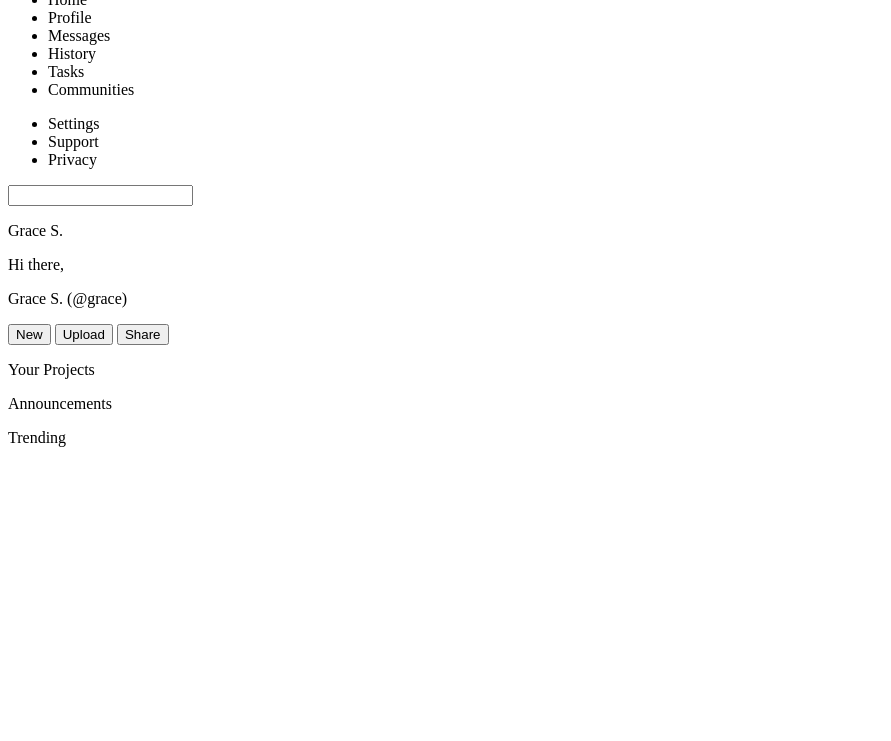
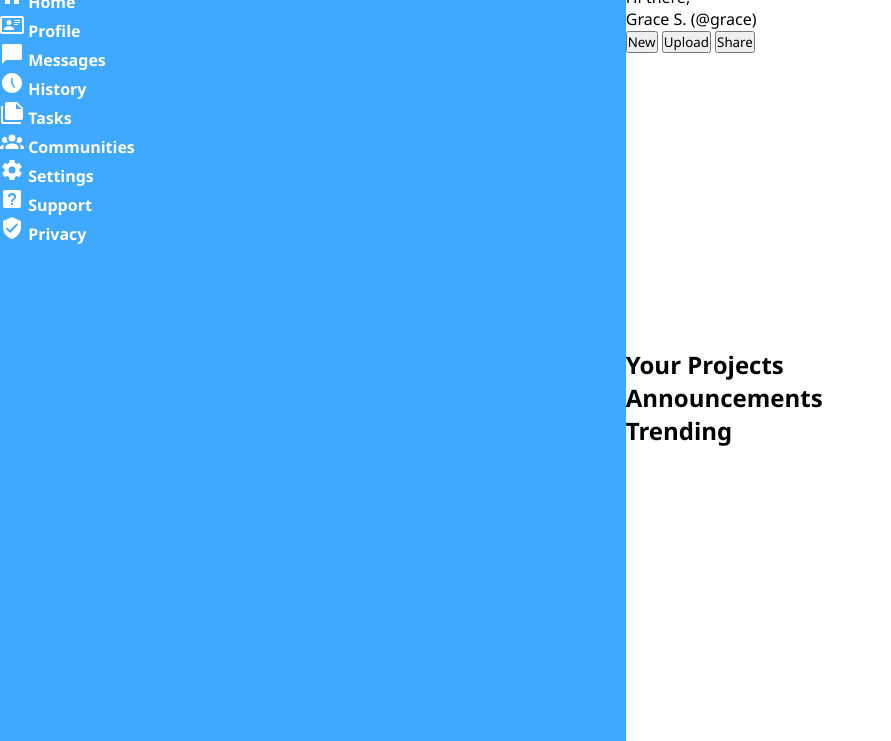
Before and after one commit to grace-see/admin-dashboard, a plain HTML site: page index.html in a window 1280 px wide. Shown: the part 59-800 px from the top of the page, without its empty margins (0-891 px from the left). Drawn offline with Linux system fonts and the light colour scheme.

Commit message:
Started grid formatting and added sidebar icons

```diff
--- a/index.html
+++ b/index.html
@@ -3,24 +3,62 @@
     <head>
         <meta charset="UTF-8">
         <meta name="viewport" content="width=device-width, initial-scale=1.0">
-        <title>Document</title>
+        <link rel="stylesheet" href="./style.css">
+        <title>Dashboard</title>
     </head>
     <body>
         <div class="container">
             <div class="sidebar">
-                <p class="logo">Dashboard</p>
+                <div class="logo">
+                    <h1>Dashboard</h1>
+                </div>
                 <ul>
-                    <li>Home</li>
-                    <li>Profile</li>
-                    <li>Messages</li>
-                    <li>History</li>
-                    <li>Tasks</li>
-                    <li>Communities</li>
+                    <li>
+                        <svg xmlns="http://www.w3.org/2000/svg" viewBox="0 0 24 24"><title>home</title>
+                        <path d="M10,20V14H14V20H19V12H22L12,3L2,12H5V20H10Z" /></svg>
+                        Home
+                    </li>
+                    <li>
+                        <svg xmlns="http://www.w3.org/2000/svg" viewBox="0 0 24 24"><title>card-account-details-outline</title>
+                        <path d="M22,3H2C0.91,3.04 0.04,3.91 0,5V19C0.04,20.09 0.91,20.96 2,21H22C23.09,20.96 23.96,20.09 24,19V5C23.96,3.91 23.09,3.04 22,3M22,19H2V5H22V19M14,17V15.75C14,14.09 10.66,13.25 9,13.25C7.34,13.25 4,14.09 4,15.75V17H14M9,7A2.5,2.5 0 0,0 6.5,9.5A2.5,2.5 0 0,0 9,12A2.5,2.5 0 0,0 11.5,9.5A2.5,2.5 0 0,0 9,7M14,7V8H20V7H14M14,9V10H20V9H14M14,11V12H18V11H14" /></svg>
+                        Profile
+                    </li>
+                    <li>
+                        <svg xmlns="http://www.w3.org/2000/svg" viewBox="0 0 24 24"><title>message</title>
+                        <path d="M20,2H4A2,2 0 0,0 2,4V22L6,18H20A2,2 0 0,0 22,16V4C22,2.89 21.1,2 20,2Z" /></svg>
+                        Messages
+                    </li>
+                    <li>
+                        <svg xmlns="http://www.w3.org/2000/svg" viewBox="0 0 24 24"><title>clock-time-five</title>
+                        <path d="M12 2C6.5 2 2 6.5 2 12C2 17.5 6.5 22 12 22C17.5 22 22 17.5 22 12S17.5 2 12 2M14 17L11 11.8V7H12.5V11.4L15.3 16.3L14 17Z" /></svg>
+                        History</li>
+                    <li>
+                        <svg xmlns="http://www.w3.org/2000/svg" viewBox="0 0 24 24"><title>note-multiple</title>
+                        <path d="M16,9H21.5L16,3.5V9M7,2H17L23,8V18A2,2 0 0,1 21,20H7C5.89,20 5,19.1 5,18V4A2,2 0 0,1 7,2M3,6V22H21V24H3A2,2 0 0,1 1,22V6H3Z" /></svg>
+                        Tasks
+                    </li>
+                    <li>
+                        <svg xmlns="http://www.w3.org/2000/svg" viewBox="0 0 24 24"><title>account-group</title>
+                        <path d="M12,5.5A3.5,3.5 0 0,1 15.5,9A3.5,3.5 0 0,1 12,12.5A3.5,3.5 0 0,1 8.5,9A3.5,3.5 0 0,1 12,5.5M5,8C5.56,8 6.08,8.15 6.53,8.42C6.38,9.85 6.8,11.27 7.66,12.38C7.16,13.34 6.16,14 5,14A3,3 0 0,1 2,11A3,3 0 0,1 5,8M19,8A3,3 0 0,1 22,11A3,3 0 0,1 19,14C17.84,14 16.84,13.34 16.34,12.38C17.2,11.27 17.62,9.85 17.47,8.42C17.92,8.15 18.44,8 19,8M5.5,18.25C5.5,16.18 8.41,14.5 12,14.5C15.59,14.5 18.5,16.18 18.5,18.25V20H5.5V18.25M0,20V18.5C0,17.11 1.89,15.94 4.45,15.6C3.86,16.28 3.5,17.22 3.5,18.25V20H0M24,20H20.5V18.25C20.5,17.22 20.14,16.28 19.55,15.6C22.11,15.94 24,17.11 24,18.5V20Z" /></svg>
+                        Communities
+                    </li>
                 </ul>
                 <ul>
-                    <li>Settings</li>
-                    <li>Support</li>
-                    <li>Privacy</li>
+                    <li>
+                        <svg xmlns="http://www.w3.org/2000/svg" viewBox="0 0 24 24"><title>cog</title>
+                        <path d="M12,15.5A3.5,3.5 0 0,1 8.5,12A3.5,3.5 0 0,1 12,8.5A3.5,3.5 0 0,1 15.5,12A3.5,3.5 0 0,1 12,15.5M19.43,12.97C19.47,12.65 19.5,12.33 19.5,12C19.5,11.67 19.47,11.34 19.43,11L21.54,9.37C21.73,9.22 21.78,8.95 21.66,8.73L19.66,5.27C19.54,5.05 19.27,4.96 19.05,5.05L16.56,6.05C16.04,5.66 15.5,5.32 14.87,5.07L14.5,2.42C14.46,2.18 14.25,2 14,2H10C9.75,2 9.54,2.18 9.5,2.42L9.13,5.07C8.5,5.32 7.96,5.66 7.44,6.05L4.95,5.05C4.73,4.96 4.46,5.05 4.34,5.27L2.34,8.73C2.21,8.95 2.27,9.22 2.46,9.37L4.57,11C4.53,11.34 4.5,11.67 4.5,12C4.5,12.33 4.53,12.65 4.57,12.97L2.46,14.63C2.27,14.78 2.21,15.05 2.34,15.27L4.34,18.73C4.46,18.95 4.73,19.03 4.95,18.95L7.44,17.94C7.96,18.34 8.5,18.68 9.13,18.93L9.5,21.58C9.54,21.82 9.75,22 10,22H14C14.25,22 14.46,21.82 14.5,21.58L14.87,18.93C15.5,18.67 16.04,18.34 16.56,17.94L19.05,18.95C19.27,19.03 19.54,18.95 19.66,18.73L21.66,15.27C21.78,15.05 21.73,14.78 21.54,14.63L19.43,12.97Z" /></svg>
+                        Settings
+                    </li>
+                    <li>
+                        <svg xmlns="http://www.w3.org/2000/svg" viewBox="0 0 24 24"><title>help-box</title>
+                        <path d="M11,18H13V16H11V18M12,6A4,4 0 0,0 8,10H10A2,2 0 0,1 12,8A2,2 0 0,1 14,10C14,12 11,11.75 11,15H13C13,12.75 16,12.5 16,10A4,4 0 0,0 12,6M5,3H19A2,2 0 0,1 21,5V19A2,2 0 0,1 19,21H5A2,2 0 0,1 3,19V5A2,2 0 0,1 5,3Z" /></svg>
+                        Support
+                    </li>
+                    <li>
+                        <svg xmlns="http://www.w3.org/2000/svg" viewBox="0 0 24 24"><title>shield-check</title>
+                        <path d="M10,17L6,13L7.41,11.59L10,14.17L16.59,7.58L18,9M12,1L3,5V11C3,16.55 6.84,21.74 12,23C17.16,21.74 21,16.55 21,11V5L12,1Z" /></svg>
+                        Privacy
+                    </li>
                 </ul>
             </div>
             <div class="header">
@@ -33,20 +71,20 @@
                 <button>Share</button>
             </div>
             <div class="main-content">
-                <p>Your Projects</p>
+                <h2>Your Projects</h2>
                 <div class="item"></div>
                 <div class="item"></div>
                 <div class="item"></div>
                 <div class="item"></div>
                 <div class="item"></div>
                 <div class="item"></div>
-                <p>Announcements</p>
+                <h2>Announcements</h2>
                 <div class="announcements">
                     <div class="item"></div>
                     <div class="item"></div>
                     <div class="item"></div>
                 </div>
-                <p>Trending</p>
+                <h2>Trending</h2>
                 <div class="trending">
                     <div class="item"></div>
                     <div class="item"></div>
--- a/style.css
+++ b/style.css
@@ -1,4 +1,43 @@
 * {
     margin: 0px;
     padding: 0px;
+    font-family:'Segoe UI', Tahoma, Geneva, Verdana, sans-serif;
+    --sky-blue: rgb(63, 168, 255);
 }
+
+ul {
+    font-size: 16px;
+    list-style: none;
+}
+
+svg {
+    width: 24px;
+    height: 24px;
+    fill: white;
+}
+
+.container {
+    width: 100vw;
+    height: 100vh;
+    display: grid;
+    grid-template-columns: 1fr, 4fr;
+    grid-template-rows: 1fr, 4fr;
+}
+
+.sidebar {
+    color: white;
+    background-color: var(--sky-blue);
+    font-weight: bold;
+    grid-row: 1 / 3;
+    grid-column: 1 / 2;
+}
+
+.header {
+    grid-row: 1 / 2;
+    grid-column: 2 / 3;
+}
+
+.main-content {
+    grid-row: 2 / 3;
+    grid-column: 2 / 3;
+}
```
